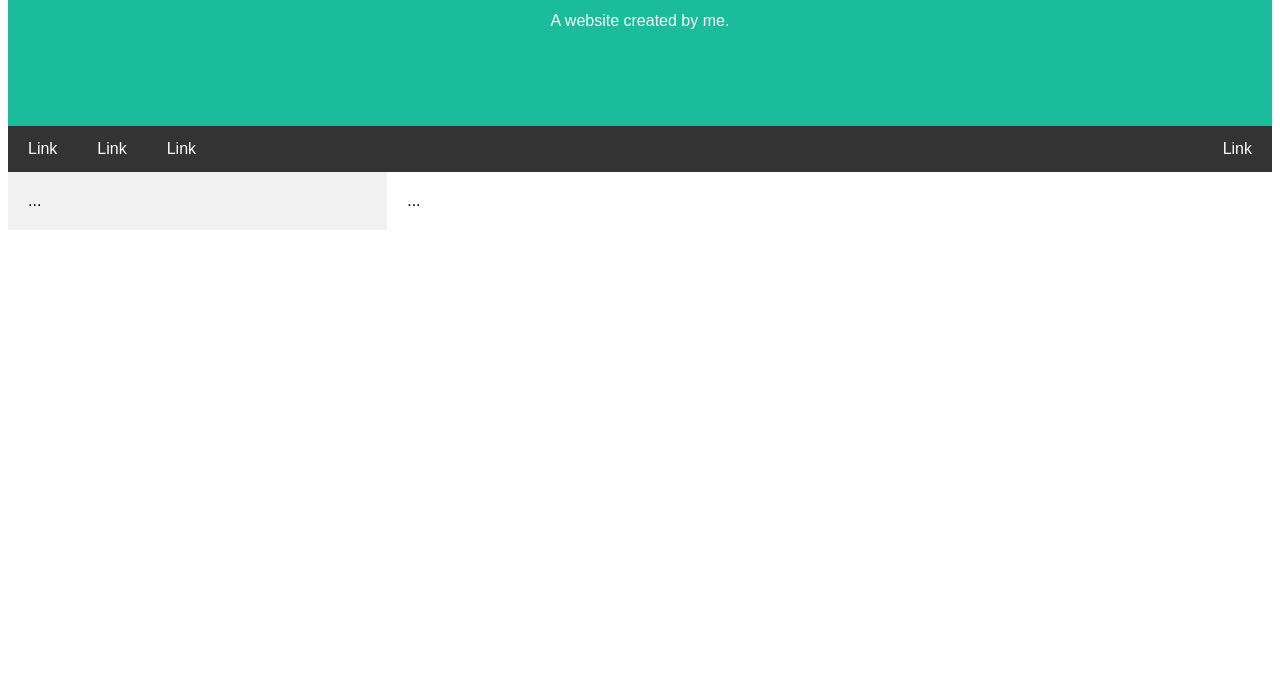
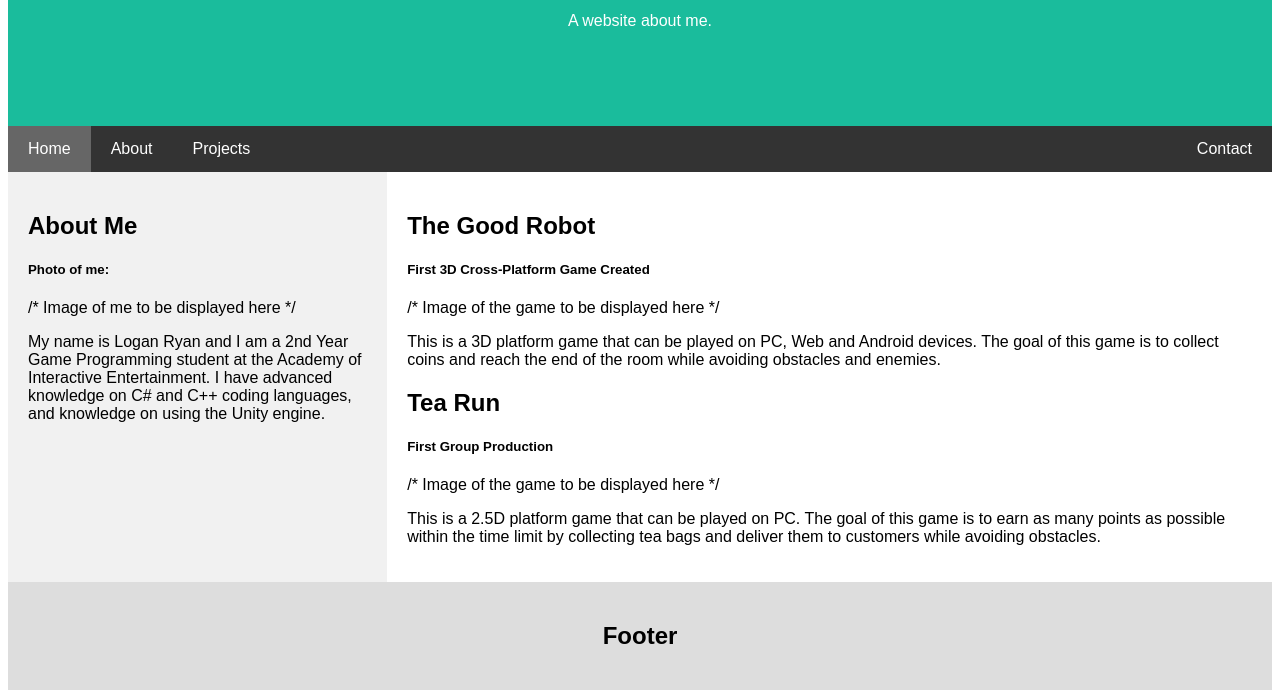
Before and after one commit to loganryan01/loganryan01.github.io, a plain HTML site: page index.html in a window 1280 px wide. Shown: the part 175-873 px from the top of the page. Before the commit the page ends 800 px from the top, so only its background shows below. Drawn offline with Linux system fonts and the light colour scheme.

Commit message:
Updated Home page

```diff
--- a/index.html
+++ b/index.html
@@ -40,13 +40,19 @@ body {
 
 /* Right-aligned link */
 .navbar a.right {
-  float: right /* Float a link to the right */
+  float: right; /* Float a link to the right */
 }
 
 /* Change color on hover/mouse-over */
 .navbar a:hover {
   background-color: #ddd; /* Grey background color */
   color: black; /* Black text color */
+}
+
+/* Active/current link */
+.navbar a.active {
+  background-color: #666;
+  color: white;
 }
 
 /* Ensure proper sizing */
@@ -65,7 +71,7 @@ body {
 .side {
   flex: 30%; /* Set the width of the sidebar */
   background-color: #f1f1f1; /* Grey background color */
-  padding: 20px /* Some padding */
+  padding: 20px; /* Some padding */
 }
 
 /* Main Column */
@@ -86,8 +92,14 @@ body {
 @media screen and (max-width: 400px) {
   .navbar a {
     float: none;
-    width: 100%
+    width: 100%;
   }
+}
+
+.footer {
+  padding: 20px; /* Some padding */
+  text-align: center; /* Center text */
+  background: #ddd; /* Grey background */
 }
 
 </style>
@@ -95,20 +107,38 @@ body {
 <body>
 
 <div class="header">
-  <h1>My Website</h1>
-  <p>A website created by me.</p>
+  <h1>Logan Ryan</h1>
+  <p>A website about me.</p>
 </div>
 
 <div class="navbar">
-  <a href="#">Link</a>
-  <a href="#">Link</a>
-  <a href="#">Link</a>
-  <a href="#" class="right">Link</a>
+  <a href="#" class="active">Home</a>
+  <a href="#">About</a>
+  <a href="#">Projects</a>
+  <a href="#" class="right">Contact</a>
 </div>
 
 <div class="row">
-  <div class="side">...</div>
-  <div class="main">...</div>
+  <div class="side">
+    <h2>About Me</h2>
+    <h5>Photo of me:</h5>
+    /* Image of me to be displayed here */
+    <p>My name is Logan Ryan and I am a 2nd Year Game Programming student at the Academy of Interactive Entertainment. I have advanced knowledge on C# and C++ coding languages, and knowledge on using the Unity engine.</p>
+  </div>
+  <div class="main">
+    <h2>The Good Robot</h2>
+    <h5>First 3D Cross-Platform Game Created</h5>
+    /* Image of the game to be displayed here */
+    <p>This is a 3D platform game that can be played on PC, Web and Android devices. The goal of this game is to collect coins and reach the end of the room while avoiding obstacles and enemies.</p>
+    <h2>Tea Run</h2>
+    <h5>First Group Production</h5>
+    /* Image of the game to be displayed here */
+    <p>This is a 2.5D platform game that can be played on PC. The goal of this game is to earn as many points as possible within the time limit by collecting tea bags and deliver them to customers while avoiding obstacles.</p>
+  </div>
+</div>
+
+<div class="footer">
+  <h2>Footer</h2>
 </div>
 
 </body>
```
